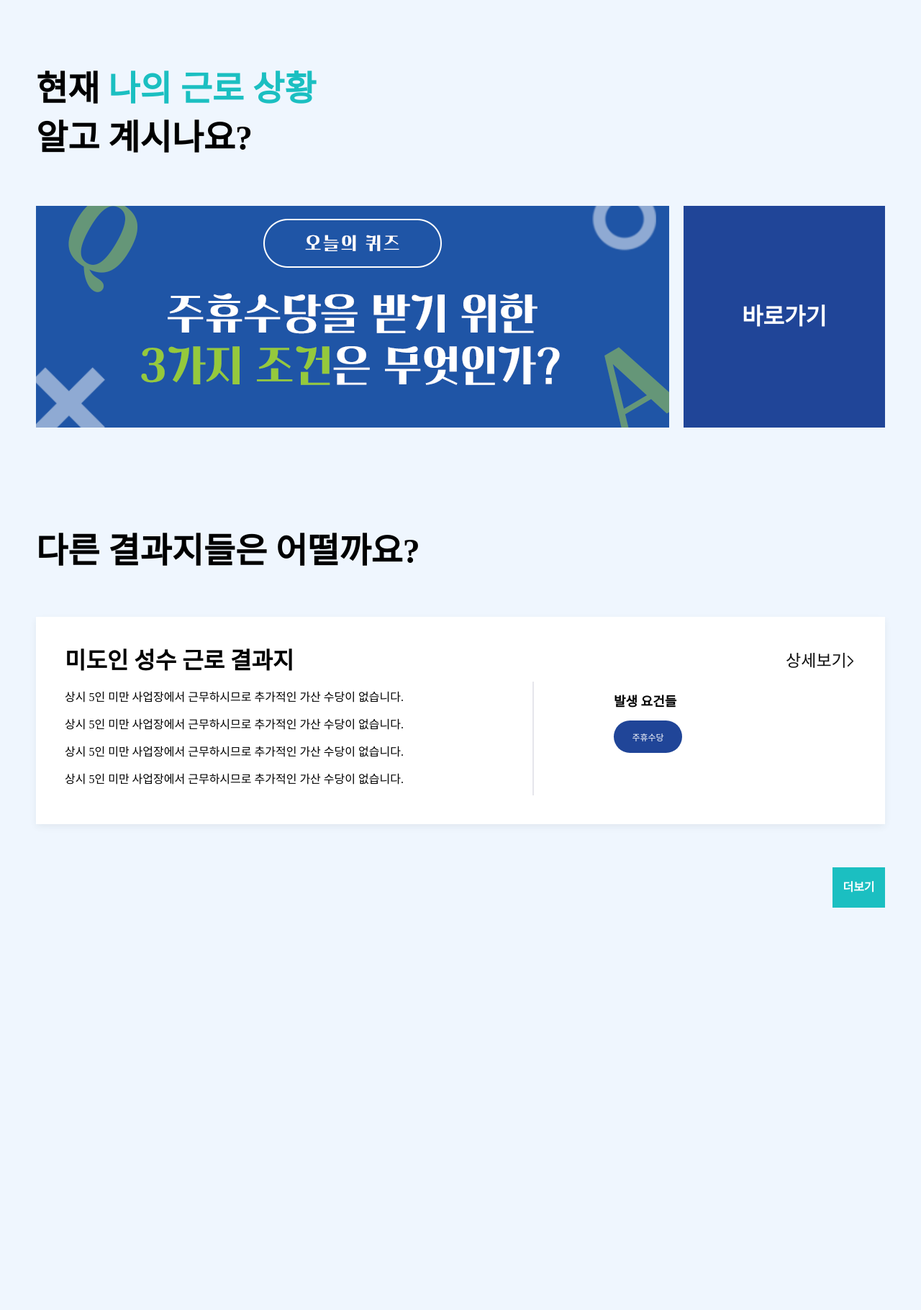
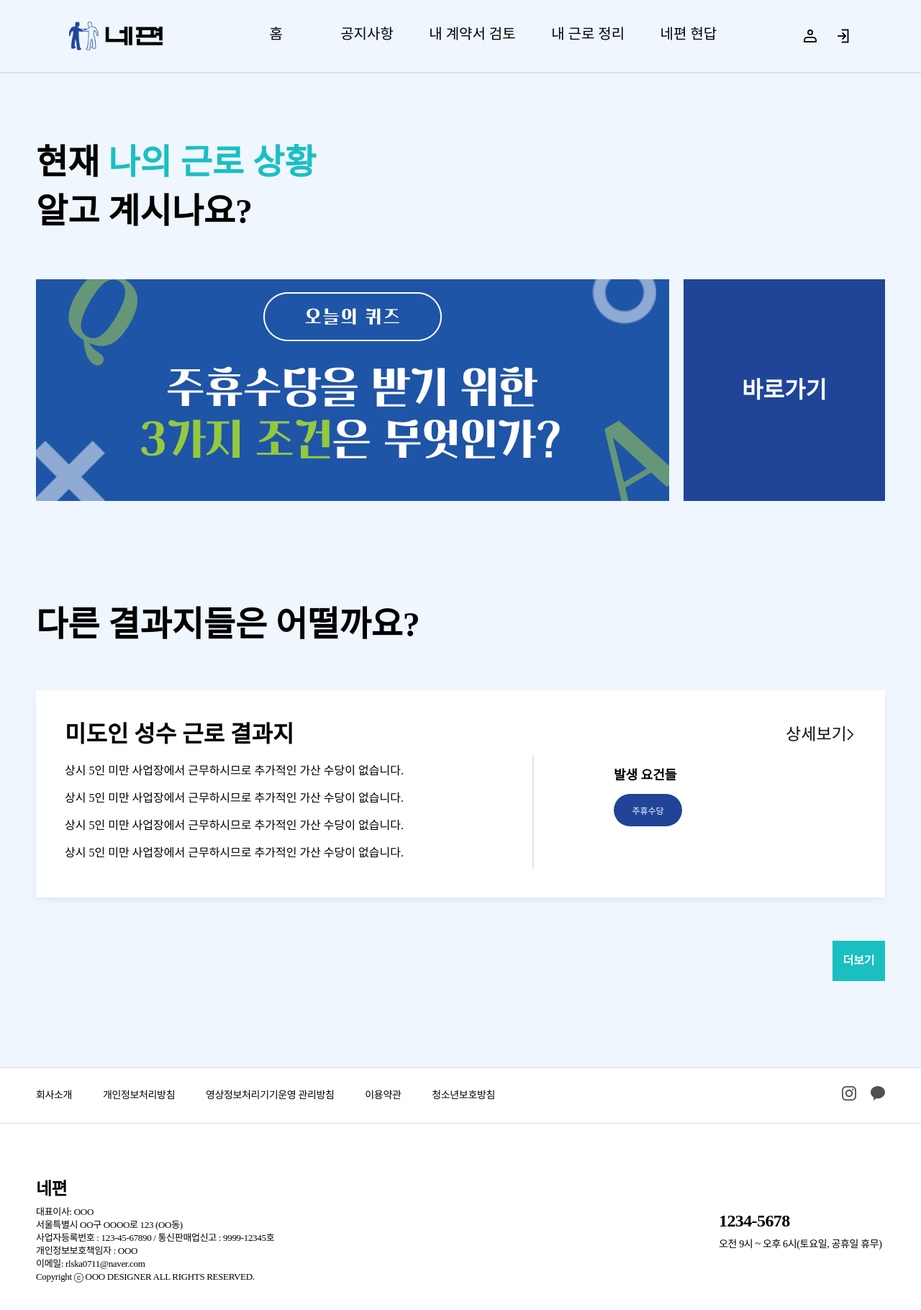
Before and after one commit to HSU-Likelion12-yourSide/YourSide-Front, a React (Create React App) app: page /WorkArrangement in a window 1280 px wide. Shown: the top 1820 px of the page at 72% size. Before the commit the page ends 1261 px from the top, so only its background shows below. Built offline with nearby package versions, Linux system fonts and the light colour scheme; no server answers.

Commit message:
✨: WorkArrangement 페이지 Header, Footer 적용, 페이지 점검 및 검토

```diff
--- a/src/Page/WorkArrangement/components/WorkArrangement.jsx
+++ b/src/Page/WorkArrangement/components/WorkArrangement.jsx
@@ -2,10 +2,13 @@ import React from 'react';
 import quizImage from '../image/quiz-short-cut.svg';
 import arrowRight from '../image/arrow-right.svg';
 import '../css/WorkArrangement.scss';
+import Header from '../../Header/components/Header';
+import Footer from '../../Footer/components/Footer';
 
 const WorkArrangement = () => {
   return (
     <div className="work-arrangement">
+      <Header />
       <div className="wa-container">
         <div id="wa-title">
           <div>
@@ -63,6 +66,7 @@ const WorkArrangement = () => {
           </div>
         </div>
       </div>
+      <Footer />
     </div>
   );
 };
--- a/src/Page/WorkArrangement/css/WorkArrangement.scss
+++ b/src/Page/WorkArrangement/css/WorkArrangement.scss
@@ -12,6 +12,7 @@
   .wa-container {
     /* background-color: blueviolet; */
     width: 1180px;
+    margin-bottom: 120px;
 
     #wa-title {
       margin: 90px 0 60px 0;
```
